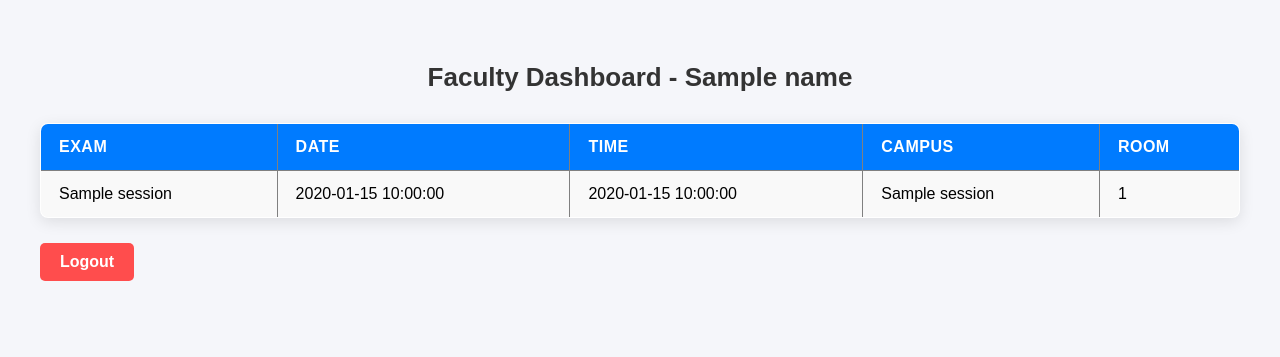
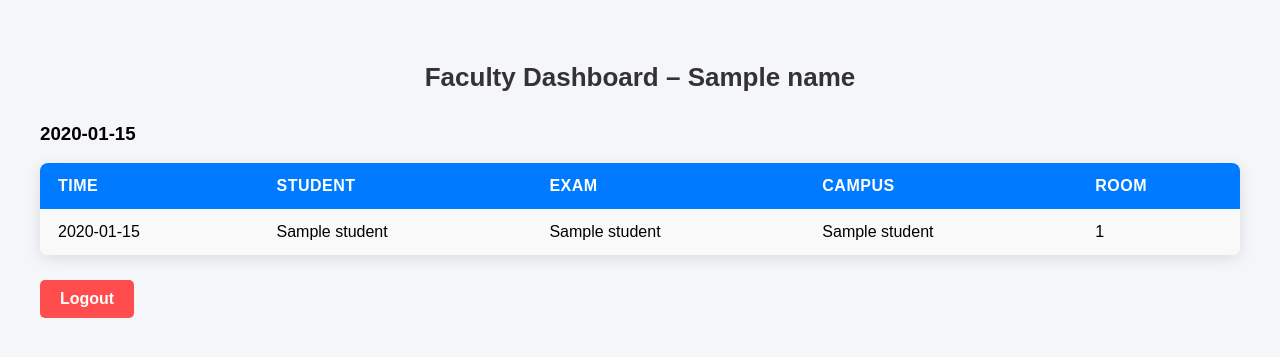
Before and after one commit to Scrumpossible/ExamRegistration, a Python web app: template templates/faculty_home.html in a window 1280 px wide. Shown: the top 357 px of the page. Run offline with Jinja, Linux system fonts and the light colour scheme; the template is opened without the code that fills it: most values are stand-ins (such as "Sample title", 1, 10 or a date in 2020).

Commit message:
Enhance faculty dashboard with exam schedule display
Added a schedule section to display upcoming exams with timeslots and students.

```diff
--- a/templates/faculty_home.html
+++ b/templates/faculty_home.html
@@ -7,25 +7,42 @@
     <link rel="stylesheet" href="{{url_for('static', filename='faculty.css')}}">
 </head>
 <body>
-    <h2>Faculty Dashboard - {{ name }}</h2>
-<table border="1">
+    <h2>Faculty Dashboard – {{ name }}</h2>
+
+    {% if schedule %}
+        {% for date, timeslots in schedule.items() %}
+            <h3>{{ date }}</h3>
+            <table>
                 <tr>
+                    <th>Time</th>
+                    <th>Student</th>
                     <th>Exam</th>
-  <th>Date</th>
-  <th>Time</th>
                     <th>Campus</th>
                     <th>Room</th>
                 </tr>
-{% for s in sessions %}
+                {% for time, students in timeslots.items() %}
+                    {% if students %}
+                        {% for s in students %}
                         <tr>
-  <td>{{ s.name }}</td>
-  <td>{{ s.session_date }}</td>
-  <td>{{ s.session_time }}</td>
+                            <td>{{ time }}</td>
+                            <td>{{ s.student_name }}</td>
+                            <td>{{ s.exam_name }}</td>
                             <td>{{ s.campus_name }}</td>
                             <td>{{ s.room_number }}</td>
                         </tr>
                         {% endfor %}
+                    {% else %}
+                        <tr>
+                            <td>{{ time }}</td>
+                            <td colspan="4" class="empty">No exams scheduled</td>
+                        </tr>
+                    {% endif %}
+                {% endfor %}
             </table>
+        {% endfor %}
+    {% else %}
+        <p style="text-align:center;">No upcoming exams scheduled.</p>
+    {% endif %}
 <a href="/">Logout</a>
 
 </body>
```
Lines whose indentation alone changed are shown as unchanged.
